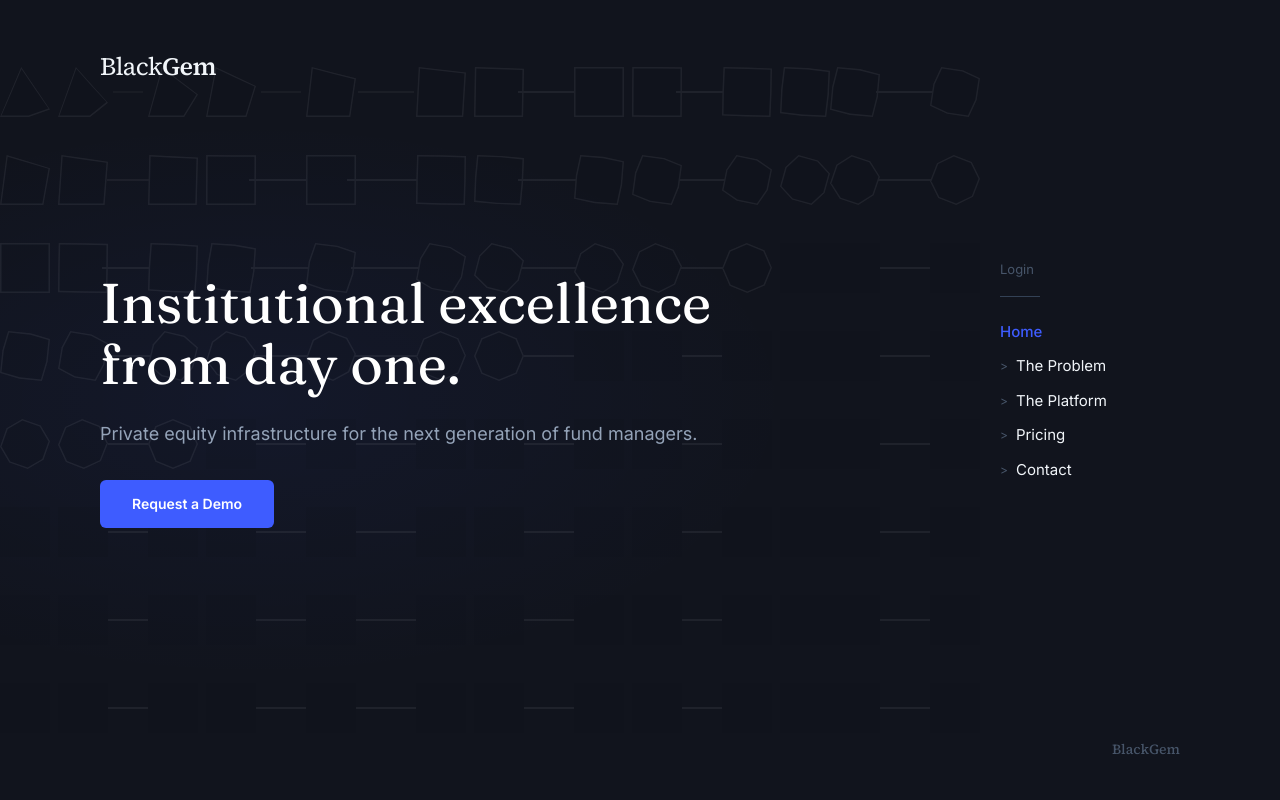
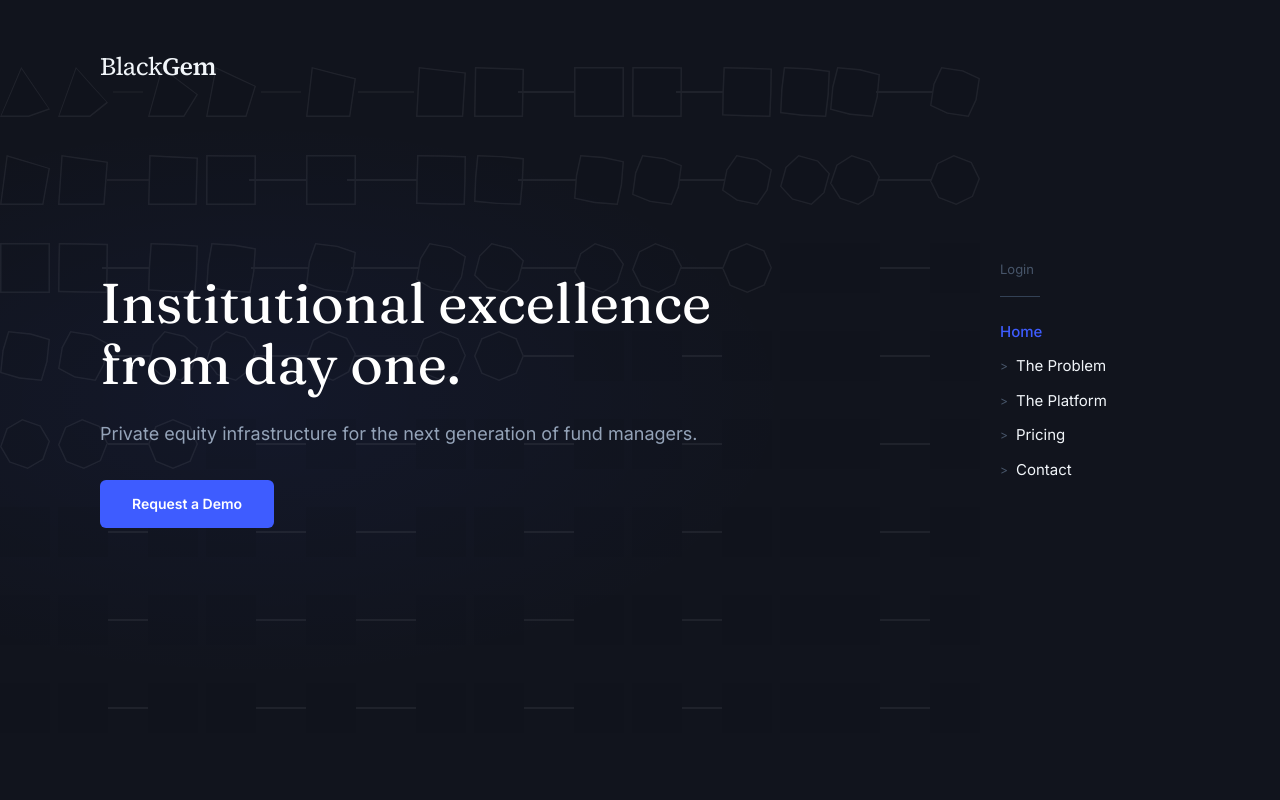
Before and after one commit to rfarias23/BlackGems, a Next.js app: page / in a window 1280 px wide. Shown: the top 800 px of the page. Built offline with nearby package versions, Linux system fonts and the light colour scheme.

Commit message:
fix: remove redundant BlackGem footer mark from landing hero
Brand name already visible in hero section — bottom-right repeat
added visual noise without value.

Co-Authored-By: Claude Opus 4.6 <noreply@anthropic.com>

```diff
--- a/src/app/page.tsx
+++ b/src/app/page.tsx
@@ -121,12 +121,6 @@ function HeroSection() {
                 </div>
             </div>
 
-            {/* Footer mark — hidden on mobile */}
-            <div className="hidden md:block absolute bottom-10 right-6 md:right-12 lg:right-[100px] z-10">
-                <span className="font-serif text-sm font-medium text-slate-600">
-                    BlackGem
-                </span>
-            </div>
         </section>
     );
 }
```
